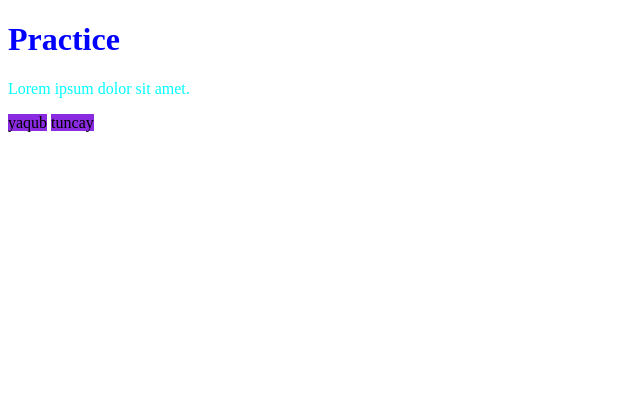
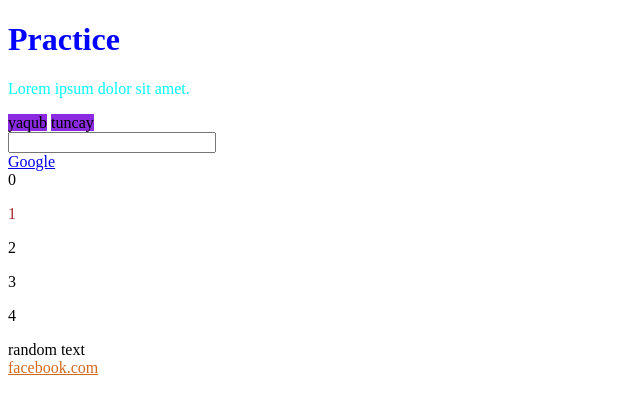
Before and after one commit to Tuncay200/practice, a plain HTML site: page csshtmlpractise/index.html in a window 1280 px wide. Shown: the whole page, without its empty margins (0-640 px from the left). Drawn offline with Linux system fonts and the light colour scheme.

Commit message:
yaqub's alteration

```diff
--- a/csshtmlpractise/index.html
+++ b/csshtmlpractise/index.html
@@ -1,15 +1,41 @@
 <!DOCTYPE html>
 <html lang="en">
+
 <head>
     <meta charset="UTF-8">
     <meta name="viewport" content="width=device-width, initial-scale=1.0">
     <title>Document</title>
     <link rel="stylesheet" href="./style.css">
 </head>
+
 <body>
     <h1>Practice</h1>
     <p id="item1">Lorem ipsum dolor sit amet.</p>
     <span class="student">yaqub</span>
     <span class="student">tuncay</span>
+
+    <br> <input type="text">
+
+
+    <br> <a target="_blank" href="http://google.com">Google</a>
+
+
+    <div>
+        <span>0</span>
+        <p>1</p>
+        <p>2</p>
+        <p>3</p>
+        <p>4</p>
+    </div>
+
+    <span>random text</span>
+    <br>
+    <a href="http://facebook.com">facebook.com</a>
+
+
+
+
+
 </body>
+
 </html>
--- a/csshtmlpractise/style.css
+++ b/csshtmlpractise/style.css
@@ -7,3 +7,21 @@ color: blue;
 .student{
     background-color: blueviolet;
 }
+
+[type]{
+    width: 200px;
+}
+input + a{
+    color: red;
+}
+
+p:first-child{
+    color: chartreuse;
+}
+p:first-of-type{
+    color: brown;
+}
+
+div ~ a{
+    color: chocolate;
+}
```
